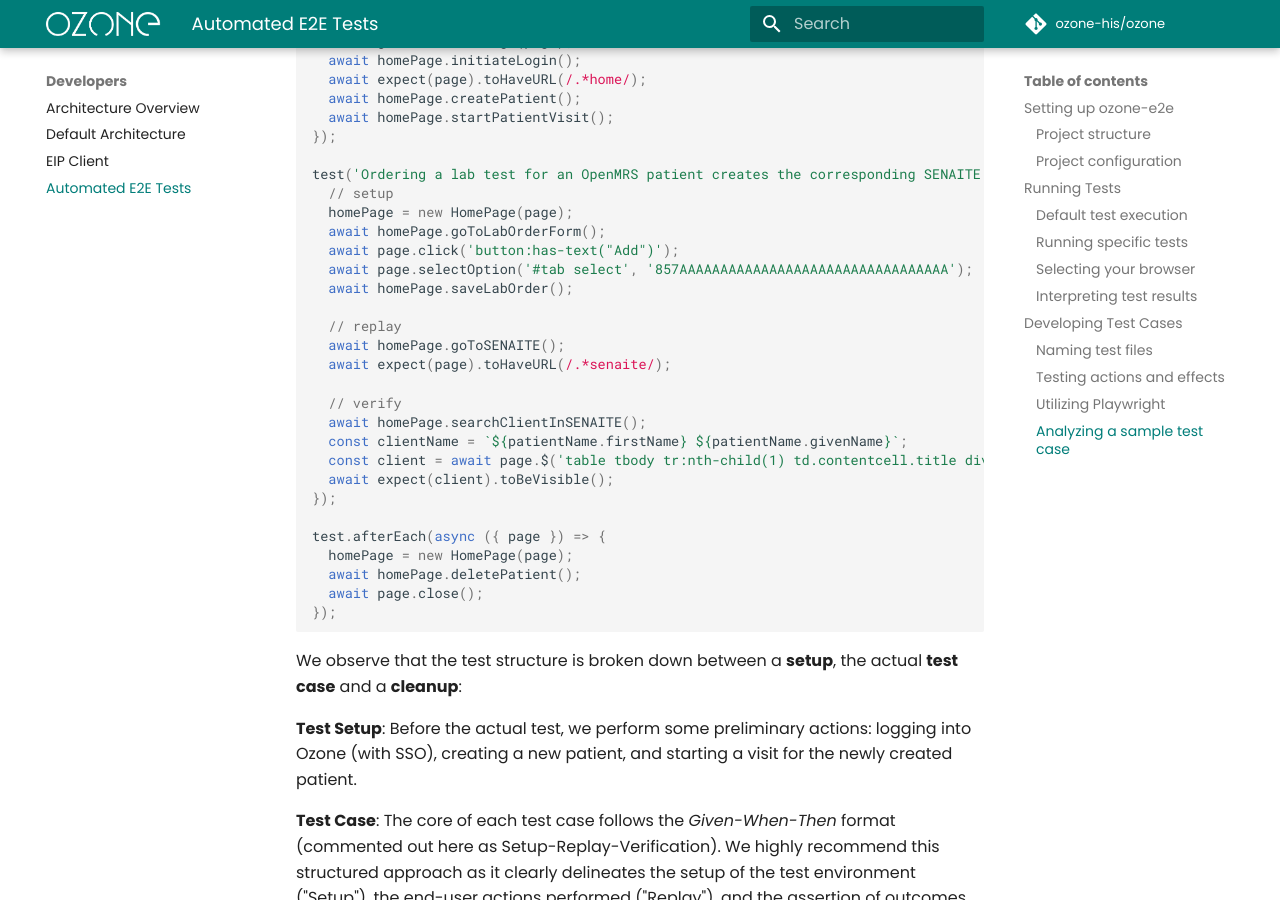
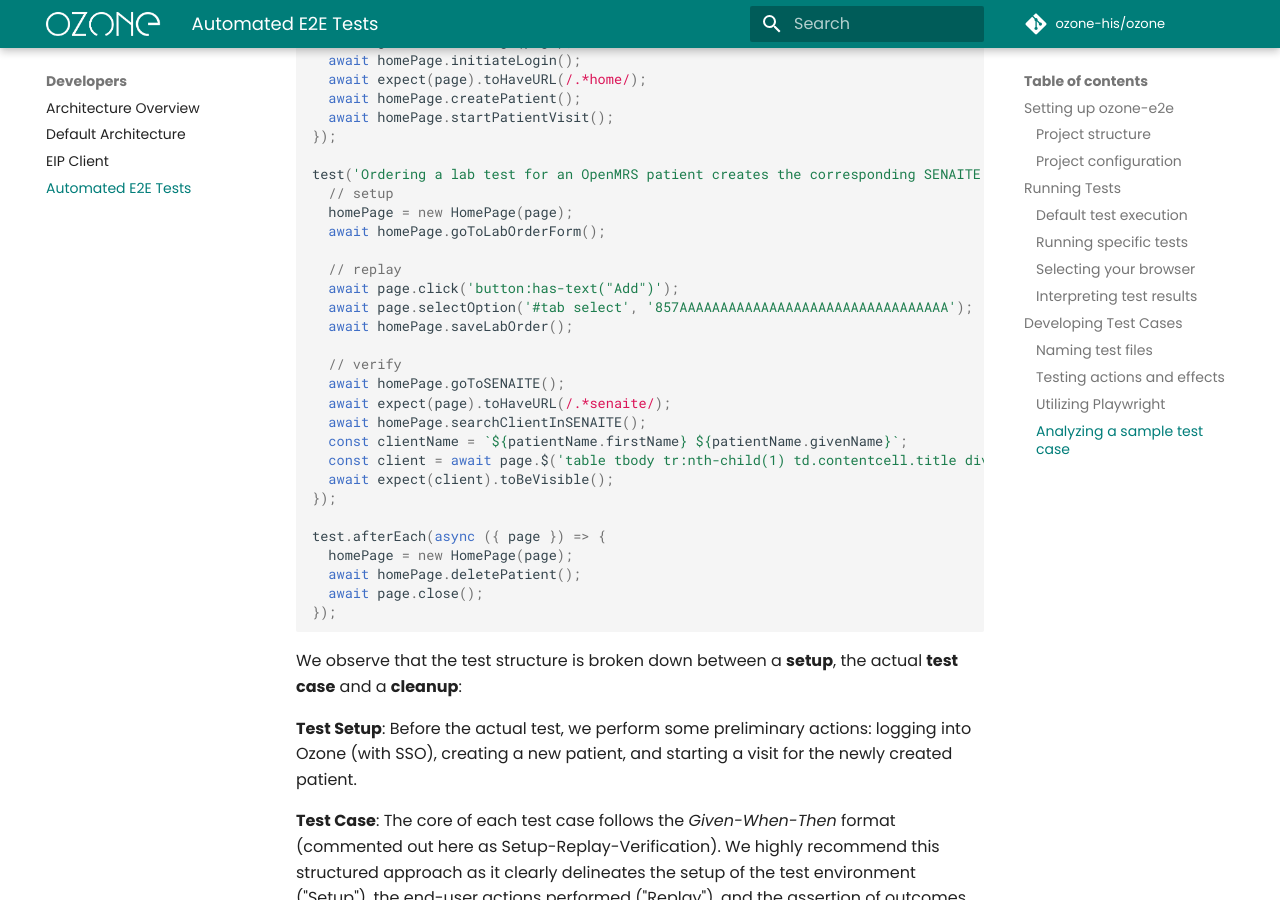
Before and after one commit to ozone-his/ozone-docs, an MkDocs documentation site: the page built from docs/devs/e2e-tests.md, in a window 1280 px wide and 900 px high, scrolled down 4893 px. Built offline with MkDocs 1.6.1 and Material for MkDocs 9.7.7, drawn with Linux system fonts in a browser that asks for light colours; comment, search, counter and statistics services are not loaded.

```diff
--- a/docs/devs/e2e-tests.md
+++ b/docs/devs/e2e-tests.md
@@ -152,15 +152,15 @@ test('Ordering a lab test for an OpenMRS patient creates the corresponding SENAI
   // setup
   homePage = new HomePage(page);
   await homePage.goToLabOrderForm();
+
+  // replay
   await page.click('button:has-text("Add")');
   await page.selectOption('#tab select', '857AAAAAAAAAAAAAAAAAAAAAAAAAAAAAAAAA');
   await homePage.saveLabOrder();
 
-  // replay
+  // verify
   await homePage.goToSENAITE();
   await expect(page).toHaveURL(/.*senaite/);
-
-  // verify
   await homePage.searchClientInSENAITE();
   const clientName = `${patientName.firstName} ${patientName.givenName}`;
   const client = await page.$('table tbody tr:nth-child(1) td.contentcell.title div span a:has-text("' + clientName + '")');
```
